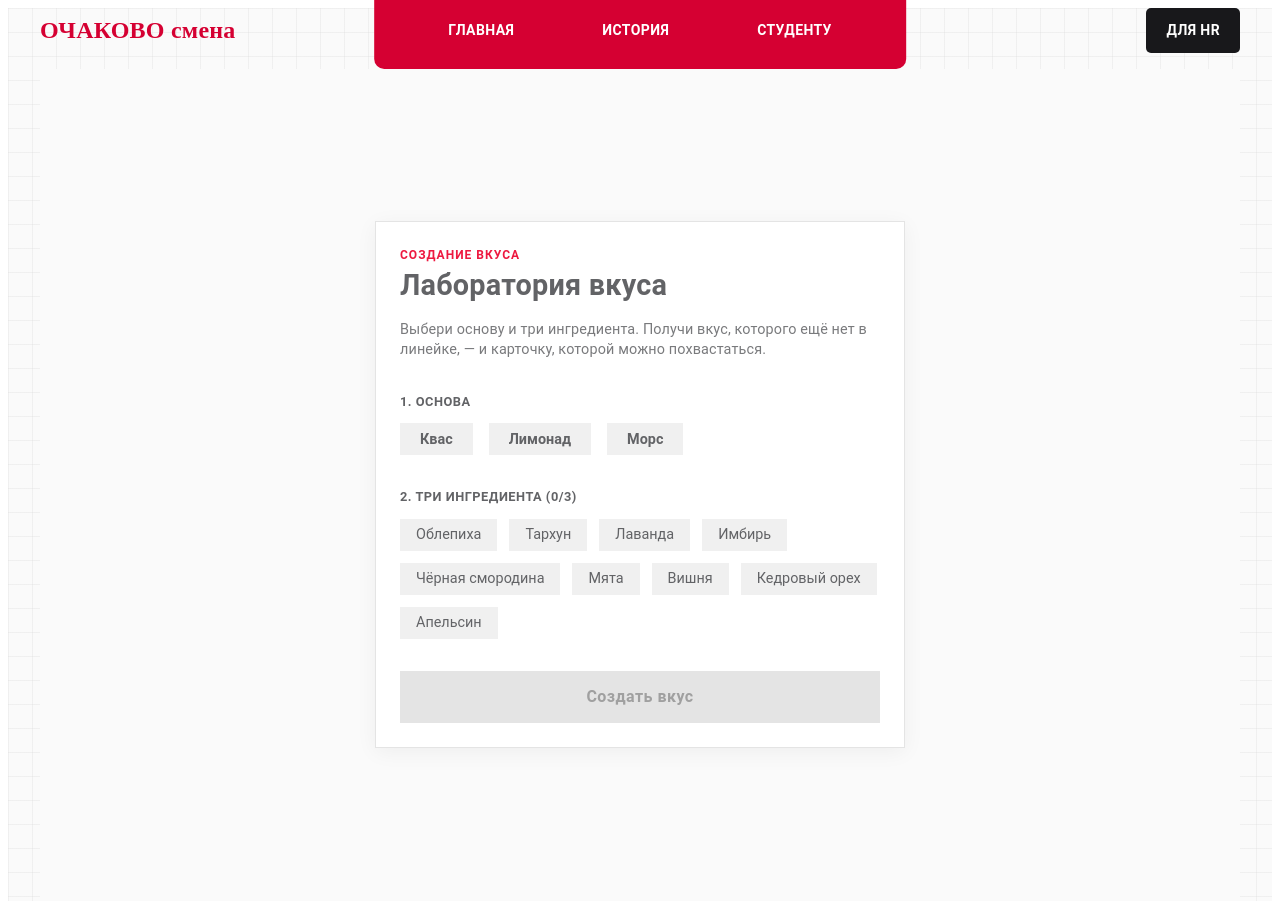
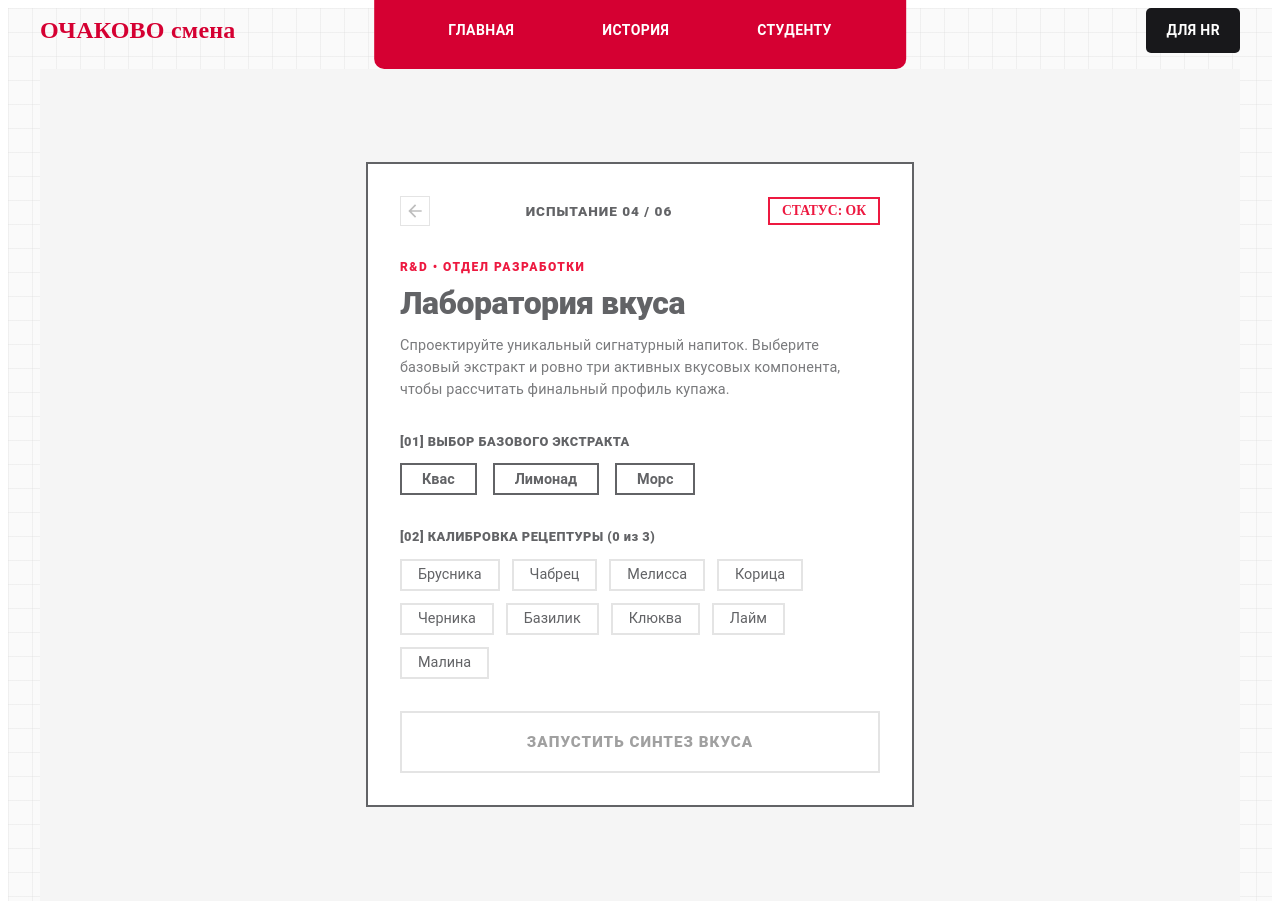
Before and after one commit to Larkiz/ochakovo, a React (Vite) app: page /Lab in a window 1280 px wide. Built offline with nearby package versions, Linux system fonts and the light colour scheme.

Commit message:
LabLoopFixEnd

```diff
--- a/src/pages/SimHome/Lab.jsx
+++ b/src/pages/SimHome/Lab.jsx
@@ -6,8 +6,10 @@ import {
   Chip,
   LinearProgress,
   Paper,
+  IconButton,
   Stack
 } from '@mui/material';
+import ArrowBackIcon from '@mui/icons-material/ArrowBack';
 
 const BASES = ['Квас', 'Лимонад', 'Морс'];
 
@@ -21,18 +23,18 @@ function TasteSelector({
 }) {
   return (
     <Box sx={{ borderRadius: 0 }}>
-      <Typography sx={{ color: '#ED1940', fontSize: '0.75rem', fontWeight: 'bold', letterSpacing: 1, mb: 0.5 }}>
-  СОЗДАНИЕ ВКУСА
+      <Typography sx={{ color: '#ED1940', fontSize: '0.75rem', fontWeight: '800', letterSpacing: 1.5, mb: 1, textTransform: 'uppercase' }}>
+        R&D • ОТДЕЛ РАЗРАБОТКИ
       </Typography>
-      <Typography variant="h4" sx={{ fontWeight: 'bold', mb: 2, fontSize: '1.8rem', color: '#626366' }}>
+      <Typography variant="h4" sx={{ fontWeight: '900', mb: 1.5, fontSize: '2rem', color: '#626366', letterSpacing: '-0.5px' }}>
         Лаборатория вкуса
       </Typography>
-      <Typography sx={{ color: '#626366', fontSize: '0.9rem', mb: 4, lineHeight: 1.4, opacity: 0.85 }}>
-        Выбери основу и три ингредиента. Получи вкус, которого ещё нет в линейке, — и карточку, которой можно похвастаться.
+      <Typography sx={{ color: '#626366', fontSize: '0.9rem', mb: 4, lineHeight: 1.5, opacity: 0.85 }}>
+        Спроектируйте уникальный сигнатурный напиток. Выберите базовый экстракт и ровно три активных вкусовых компонента, чтобы рассчитать финальный профиль купажа.
       </Typography>
 
-      <Typography sx={{ fontWeight: 'bold', fontSize: '0.8rem', color: '#626366', mb: 1.5, letterSpacing: 0.5 }}>
-        1. ОСНОВА
+      <Typography sx={{ fontWeight: '800', fontSize: '0.8rem', color: '#626366', mb: 1.5, letterSpacing: 0.5 }}>
+        [01] ВЫБОР БАЗОВОГО ЭКСТРАКТА
       </Typography>
       <Stack direction="row" spacing={1} sx={{ mb: 4, flexWrap: 'wrap', gap: 1 }}>
         {BASES.map((base) => (
@@ -42,20 +44,21 @@ function TasteSelector({
             clickable
             onClick={() => setSelectedBase(base)}
             sx={{
-              backgroundColor: selectedBase === base ? '#ED1940' : '#f0f0f0',
+              backgroundColor: selectedBase === base ? '#ED1940' : '#ffffff',
               color: selectedBase === base ? '#fff' : '#626366',
+              border: `2px solid ${selectedBase === base ? '#ED1940' : '#626366'}`,
               fontWeight: 'bold',
               borderRadius: 0,
               fontSize: '0.9rem',
               px: 1,
-              '&:hover': { backgroundColor: selectedBase === base ? '#d61236' : '#e4e4e4' }
+              '&:hover': { backgroundColor: selectedBase === base ? '#d61236' : '#f5f5f5' }
             }}
           />
         ))}
       </Stack>
 
-      <Typography sx={{ fontWeight: 'bold', fontSize: '0.8rem', color: '#626366', mb: 1.5, letterSpacing: 0.5 }}>
-        2. ТРИ ИНГРЕДИЕНТА ({selectedIngredients.length}/3)
+      <Typography sx={{ fontWeight: '800', fontSize: '0.8rem', color: '#626366', mb: 1.5, letterSpacing: 0.5 }}>
+        [02] КАЛИБРОВКА РЕЦЕПТУРЫ ({selectedIngredients.length} из 3)
       </Typography>
       <Box sx={{ display: 'flex', flexWrap: 'wrap', gap: 1.5, mb: 4 }}>
         {ingredientsList.map((ing) => {
@@ -67,12 +70,13 @@ function TasteSelector({
               clickable
               onClick={() => onIngredientClick(ing.name)}
               sx={{
-                backgroundColor: isSelected ? '#ED1940' : '#f0f0f0',
+                backgroundColor: isSelected ? '#ED1940' : '#ffffff',
                 color: isSelected ? '#fff' : '#626366',
+                border: `2px solid ${isSelected ? '#ED1940' : '#e4e4e4'}`,
                 borderRadius: 0,
                 fontSize: '0.9rem',
                 px: 0.5,
-                '&:hover': { backgroundColor: isSelected ? '#d61236' : '#e4e4e4' }
+                '&:hover': { backgroundColor: isSelected ? '#d61236' : '#f5f5f5' }
               }}
             />
           );
@@ -86,17 +90,18 @@ function TasteSelector({
         onClick={onCalculate}
         sx={{
           borderRadius: 0,
-          py: 1.5,
-          textTransform: 'none',
-          fontWeight: 'bold',
-          fontSize: '1rem',
+          py: 2,
+          textTransform: 'uppercase',
+          fontWeight: '800',
+          fontSize: '0.95rem',
           backgroundColor: '#ED1940',
           boxShadow: 'none',
+          letterSpacing: 1,
           '&:hover': { backgroundColor: '#d61236', boxShadow: 'none' },
-          '&:disabled': { backgroundColor: '#e4e4e4', color: '#a0a0a0' }
+          '&:disabled': { backgroundColor: '#ffffff', color: '#a0a0a0', border: '2px solid #e4e4e4' }
         }}
       >
-        Создать вкус
+        Запустить синтез вкуса
       </Button>
     </Box>
   );
@@ -106,74 +111,62 @@ function TasteResultCard({ selectedBase, selectedIngredients, stats, onRestart }
   const [batchNumber, setBatchNumber] = useState(162);
 
   useEffect(() => {
-    setBatchNumber(Math.floor(Math.random() * 200) + 100);
+    setBatchNumber(Math.floor(Math.random() * 900) + 100);
   }, []);
 
   const mainIngredient = selectedIngredients || 'Вкусный';
   const formattedTitle = `${mainIngredient.slice(0, -1) + 'ный'} ${selectedBase.toLowerCase()}`;
 
   const renderStatRow = (label, value) => (
-    <Box sx={{ display: 'flex', alignItems: 'center', mb: 1.5 }}>
-      <Typography sx={{ width: 100, color: '#fff', fontSize: '0.85rem', fontWeight: '500' }}>{label}</Typography>
+    <Box sx={{ display: 'flex', alignItems: 'center', mb: 2 }}>
+      <Typography sx={{ width: 110, color: '#626366', fontSize: '0.85rem', fontWeight: 'bold' }}>{label}</Typography>
       <Box sx={{ flexGrow: 1, mr: 2 }}>
         <LinearProgress
           variant="determinate"
           value={value * 10}
           sx={{
-            height: 6,
+            height: 8,
             borderRadius: 0,
-            backgroundColor: 'rgba(255,255,255,0.3)',
-            '& .MuiLinearProgress-bar': { backgroundColor: '#ED1940' }
+            backgroundColor: '#f0f0f0',
+            border: '1px solid #e4e4e4',
+            '& .MuiLinearProgress-bar': { backgroundColor: '#93C019' }
           }}
         />
       </Box>
-      <Typography sx={{ color: '#fff', fontSize: '0.85rem', width: 10, textAlign: 'right', fontWeight: 'bold' }}>{value}</Typography>
+      <Typography sx={{ color: '#626366', fontSize: '0.85rem', width: 20, textAlign: 'right', fontWeight: '900' }}>{value}/10</Typography>
     </Box>
   );
 
   return (
     <Box sx={{
-      background: 'linear-gradient(135deg, #93C019 0%, #769a14 100%)',
+      backgroundColor: '#ffffff',
+      border: '2px solid #626366',
       borderRadius: 0,
-      p: 3,
-      boxShadow: '0 4px 12px rgba(0,0,0,0.08)'
+      p: 3
     }}>
-      <Box sx={{ display: 'flex', justifyContent: 'space-between', mb: 2 }}>
-        <Typography sx={{ fontSize: '0.7rem', color: '#fff', letterSpacing: 0.5, opacity: 0.9 }}>
-          ЛАБОРАТОРИЯ ВКУСА
+      <Box sx={{ display: 'flex', justifyContent: 'space-between', mb: 2.5, pb: 1, borderBottom: '1px dashed #e4e4e4' }}>
+        <Typography sx={{ fontSize: '0.7rem', color: '#ED1940', letterSpacing: 1, fontWeight: '800' }}>
+          ПРОТОКОЛ ИСПЫТАНИЙ
         </Typography>
-        <Typography sx={{ fontSize: '0.7rem', color: '#fff', fontWeight: 'bold' }}>
-          ПАРТИЯ №{batchNumber}
+        <Typography sx={{ fontSize: '0.7rem', color: '#626366', fontWeight: 'bold' }}>
+          ТЕСТОВЫЙ КУПАЖ №{batchNumber}
         </Typography>
       </Box>
 
-      <Typography variant="h4" sx={{ fontWeight: 'bold', mb: 1, textTransform: 'capitalize', color: '#fff' }}>
+      <Typography variant="h4" sx={{ fontWeight: '900', mb: 1.5, textTransform: 'uppercase', color: '#626366', fontSize: '1.6rem' }}>
         {formattedTitle}
       </Typography>
 
-      <Typography sx={{ fontSize: '0.85rem', color: '#fff', mb: 3, lineHeight: 1.4, opacity: 0.95 }}>
-        Твой личный вкус на основе «{selectedBase}»: {selectedIngredients.join(' + ')}.
-        Так рождаются новые позиции — от идеи до первой партии.
+      <Typography sx={{ fontSize: '0.85rem', color: '#626366', mb: 4, lineHeight: 1.5, opacity: 0.9 }}>
+        Рецептура успешно утверждена. Физико-химический профиль на базе матрицы «{selectedBase}» сформирован с интеграцией экстрактов: {selectedIngredients.join(', ')}. Данная органолептическая позиция готова к мелкосерийному производству.
       </Typography>
 
-      <Stack direction="row" spacing={1} sx={{ mb: 4, flexWrap: 'wrap', gap: 1 }}>
-        {selectedIngredients.map(ing => (
-          <Box key={ing} sx={{
-            border: '1px solid #fff',
-            borderRadius: 0,
-            color: '#fff',
-            px: 1.5,
-            py: 0.5,
-            fontSize: '0.75rem',
-            fontWeight: '500'
-          }}>
-            {ing}
-          </Box>
-        ))}
-      </Stack>
-
-      <Box sx={{ mb: 4 }}>
-        {renderStatRow('Кислинка', stats.sour)}
+      {/* Сенсорный анализ */}
+      <Typography sx={{ fontWeight: '800', fontSize: '0.75rem', color: '#626366', mb: 2, letterSpacing: 0.5 }}>
+        РЕЗУЛЬТАТЫ СЕНСОРНОГО АНАЛИЗА:
+      </Typography>
+      <Box sx={{ mb: 4, p: 2, backgroundColor: '#fafafa', border: '1px solid #e4e4e4' }}>
+        {renderStatRow('Кислотность', stats.sour)}
         {renderStatRow('Сладость', stats.sweet)}
         {renderStatRow('Пряность', stats.spicy)}
         {renderStatRow('Свежесть', stats.fresh)}
@@ -181,7 +174,6 @@ function TasteResultCard({ selectedBase, selectedIngredients, stats, onRestart }
 
       <Stack spacing={2}>
 
-        {/* Кнопка сброса и перезапуска игры */}
         <Button
           fullWidth
           variant="contained"
@@ -190,13 +182,14 @@ function TasteResultCard({ selectedBase, selectedIngredients, stats, onRestart }
             backgroundColor: '#ED1940',
             color: '#fff',
             borderRadius: 0,
-            textTransform: 'none',
-            fontWeight: 'bold',
+            textTransform: 'uppercase',
+            fontWeight: '800',
             boxShadow: 'none',
+            py: 1.5,
             '&:hover': { backgroundColor: '#d61236', boxShadow: 'none' }
           }}
         >
-          Новый рецепт
+          Новый эксперимент
         </Button>
       </Stack>
     </Box>
@@ -204,15 +197,15 @@ function TasteResultCard({ selectedBase, selectedIngredients, stats, onRestart }
 }
 
 const INGREDIENTS = [
-  { name: 'Облепиха', stats: { sour: 7, sweet: 4, spicy: 2, fresh: 5 } },
-  { name: 'Тархун', stats: { sour: 3, sweet: 5, spicy: 4, fresh: 7 } },
-  { name: 'Лаванда', stats: { sour: 2, sweet: 3, spicy: 6, fresh: 5 } },
-  { name: 'Имбирь', stats: { sour: 4, sweet: 2, spicy: 9, fresh: 4 } },
-  { name: 'Чёрная смородина', stats: { sour: 8, sweet: 5, spicy: 1, fresh: 6 } },
-  { name: 'Мята', stats: { sour: 1, sweet: 2, spicy: 3, fresh: 9 } },
-  { name: 'Вишня', stats: { sour: 6, sweet: 6, spicy: 2, fresh: 4 } },
-  { name: 'Кедровый орех', stats: { sour: 1, sweet: 4, spicy: 7, fresh: 2 } },
-  { name: 'Апельсин', stats: { sour: 6, sweet: 7, spicy: 2, fresh: 7 } },
+  { name: 'Брусника', stats: { sour: 8, sweet: 3, spicy: 1, fresh: 5 } },
+  { name: 'Чабрец', stats: { sour: 1, sweet: 2, spicy: 6, fresh: 7 } },
+  { name: 'Мелисса', stats: { sour: 2, sweet: 4, spicy: 2, fresh: 9 } },
+  { name: 'Корица', stats: { sour: 1, sweet: 6, spicy: 8, fresh: 2 } },
+  { name: 'Черника', stats: { sour: 4, sweet: 7, spicy: 1, fresh: 4 } },
+  { name: 'Базилик', stats: { sour: 3, sweet: 3, spicy: 5, fresh: 7 } },
+  { name: 'Клюква', stats: { sour: 9, sweet: 2, spicy: 2, fresh: 6 } },
+  { name: 'Лайм', stats: { sour: 8, sweet: 4, spicy: 1, fresh: 8 } },
+  { name: 'Малина', stats: { sour: 5, sweet: 8, spicy: 1, fresh: 5 } },
 ];
 
 export default function Lab() {
@@ -260,17 +253,29 @@ export default function Lab() {
   };
 
   return (
-    <Box sx={{ backgroundColor: '#fafafa', minHeight: '100vh', display: 'flex', justifyContent: 'center', alignItems: 'center', p: 2 }}>
+    <Box sx={{ backgroundColor: '#f5f5f5', minHeight: '100vh', display: 'flex', justifyContent: 'center', alignItems: 'center', p: 2 }}>
       <Paper sx={{
         width: '100%',
         maxWidth: 480,
         backgroundColor: '#ffffff',
         borderRadius: 0,
-        p: 3,
+        p: 4,
         color: '#626366',
-        boxShadow: '0 4px 20px rgba(0,0,0,0.05)',
-        border: '1px solid #e4e4e4'
+        boxShadow: 'none',
+        border: '2px solid #626366'
       }}>
+
+        <Box sx={{ display: 'flex', justifyContent: 'space-between', alignItems: 'center', mb: 4 }}>
+          <IconButton onClick={handleBack} disabled={!isCreated && !selectedBase} sx={{ color: '#626366', borderRadius: 0, border: '1px solid #e4e4e4', p: 0.5 }}>
+            <ArrowBackIcon fontSize="small" />
+          </IconButton>
+          <Typography sx={{ flexGrow: 1, textAlign: 'center', fontWeight: '800', fontSize: '0.85rem', color: '#626366', letterSpacing: 1 }}>
+            ИСПЫТАНИЕ 04 / 06
+          </Typography>
+          <Box sx={{ backgroundColor: '#ffffff', border: '2px solid #ED1940', px: 1.5, py: 0.5, borderRadius: 0, fontWeight: '900', color: '#ED1940', fontSize: '0.85rem' }}>
+            СТАТУС: ОК
+          </Box>
+        </Box>
 
         {!isCreated ? (
           <TasteSelector
```
